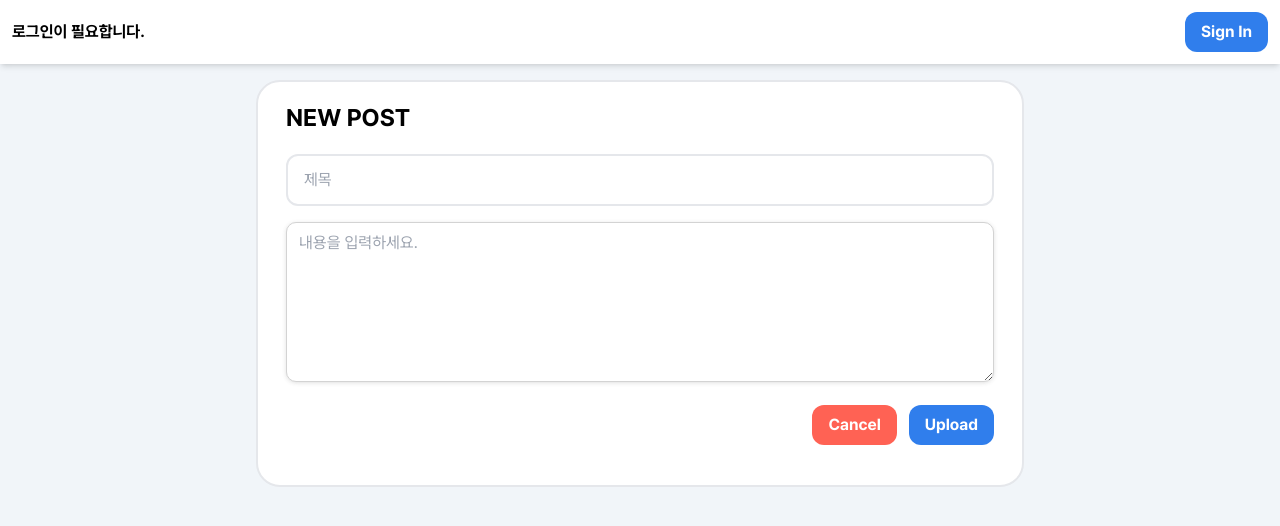
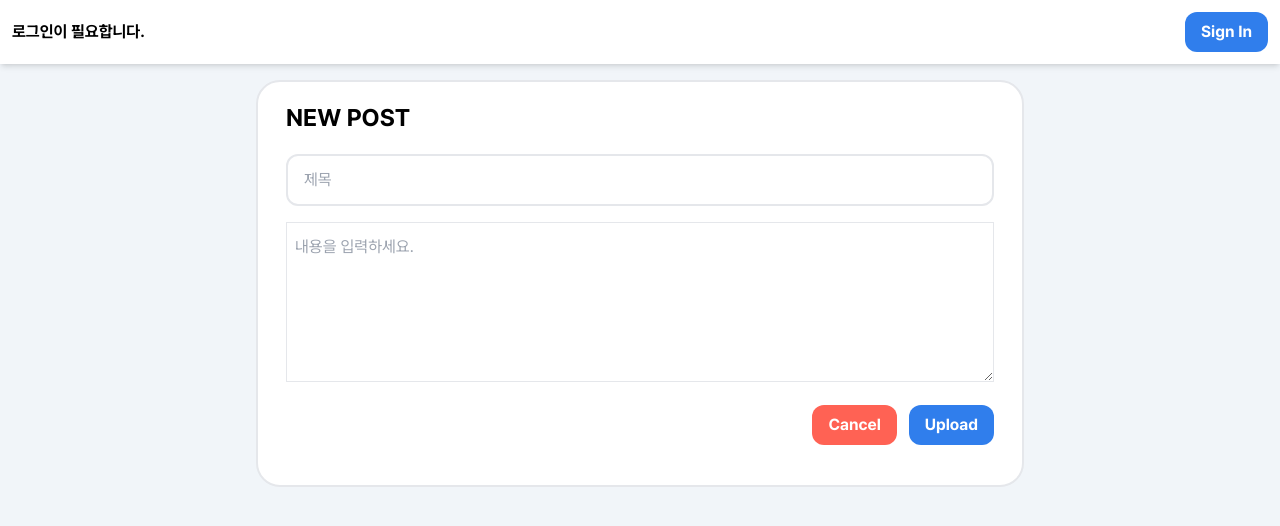
Before and after one commit to SangWoo9734/jungle_board_nextjs, a Next.js app: page /post/new in a window 1280 px wide. Shown: the top 526 px of the page. Built offline with nearby package versions, Linux system fonts and the light colour scheme.

Commit message:
style: 미사용 스타일 코드 삭제

```diff
--- a/src/app/globals.css
+++ b/src/app/globals.css
@@ -10,25 +10,6 @@
   display: -webkit-box;
   -webkit-line-clamp: 2;
   -webkit-box-orient: vertical;
-}
-
-.text-input {
-  margin-top: 12px;
-  padding: 8px 12px;
-  border: 1px solid lightgray;
-  border-radius: 10px;
-  font-size: 16px;
-  box-shadow: rgba(61, 61, 61, 0.16) 0px 1px 4px;
-
-  &:hover {
-    border-color: rgb(21, 133, 252);
-  }
-
-  &:focus {
-    background-color: rgb(247, 250, 255);
-    border-color: rgb(21, 133, 252);
-    outline: none;
-  }
 }
 
 .container-shadow {
```
